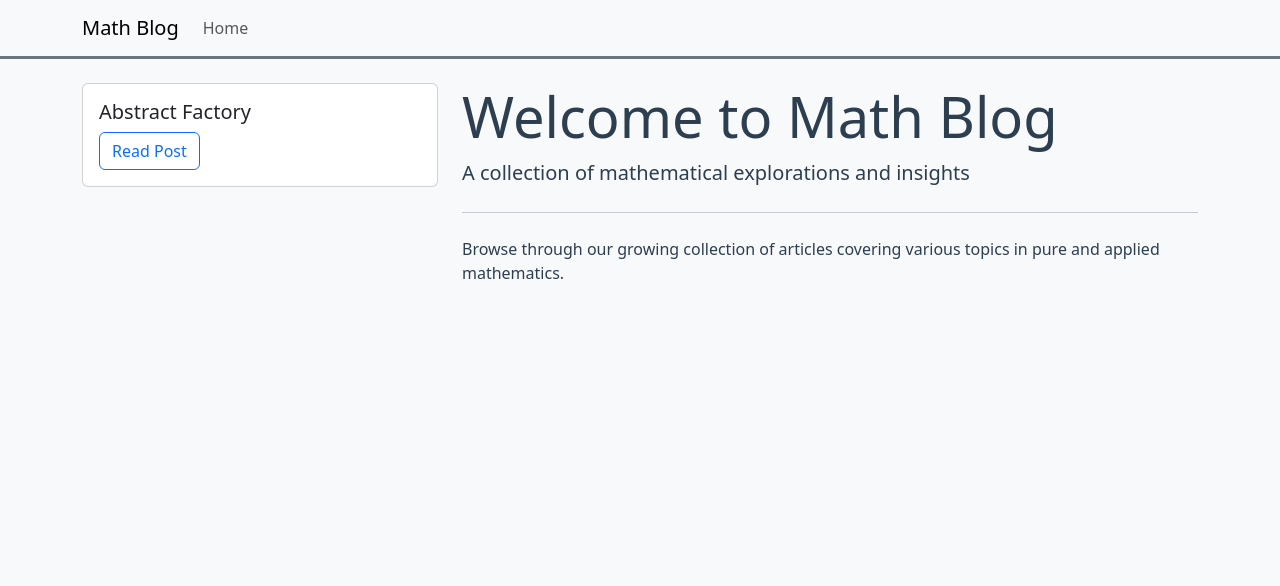
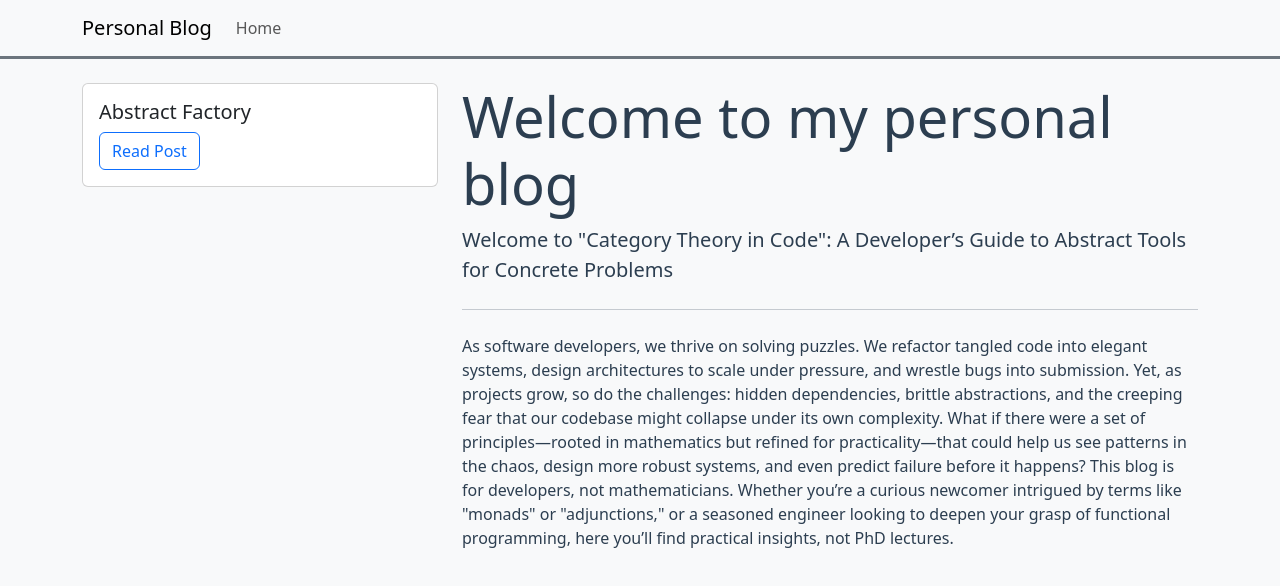
Before and after one commit to artuomsci/artuomsci.github.io, a plain HTML site: page index.html in a window 1280 px wide. Drawn offline with nearby package versions, Linux system fonts and the light colour scheme.

Commit message:
Update index.html

```diff
--- a/index.html
+++ b/index.html
@@ -37,7 +37,7 @@
     <!-- Navigation -->
     <nav class="navbar navbar-expand-lg navbar-light bg-light">
         <div class="container">
-            <a class="navbar-brand" href="#">Math Blog</a>
+            <a class="navbar-brand" href="#">Personal Blog</a>
             <div class="collapse navbar-collapse">
                 <ul class="navbar-nav me-auto">
                     <li class="nav-item"><a class="nav-link" href="#" onclick="loadHome()">Home</a></li>
@@ -128,10 +128,19 @@
         function loadHome() {
             document.getElementById('content').innerHTML = `
                 <div class="jumbotron">
-                    <h1 class="display-4">Welcome to Math Blog</h1>
-                    <p class="lead">A collection of mathematical explorations and insights</p>
+                    <h1 class="display-4">Welcome to my personal blog</h1>
+                    <p class="lead">Welcome to "Category Theory in Code": A Developer’s Guide to Abstract Tools for Concrete Problems</p>
                     <hr class="my-4">
-                    <p>Browse through our growing collection of articles covering various topics in pure and applied mathematics.</p>
+                    <p>
+                    As software developers, we thrive on solving puzzles. We refactor tangled code into elegant systems,
+                    design architectures to scale under pressure, and wrestle bugs into submission. Yet, as projects grow,
+                    so do the challenges: hidden dependencies, brittle abstractions, and the creeping fear that our codebase might collapse under its own complexity.
+                    What if there were a set of principles—rooted in mathematics but refined for practicality—that could help us see patterns in the chaos,
+                    design more robust systems, and even predict failure before it happens?
+                    This blog is for developers, not mathematicians.
+                    Whether you’re a curious newcomer intrigued by terms like "monads" or "adjunctions,"
+                    or a seasoned engineer looking to deepen your grasp of functional programming, here you’ll find practical insights, not PhD lectures.
+                    </p>
                 </div>
             `;
         }
```
